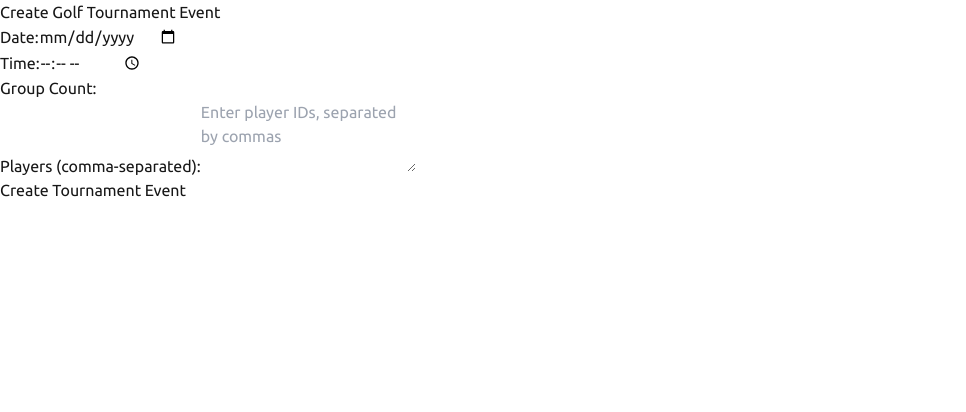
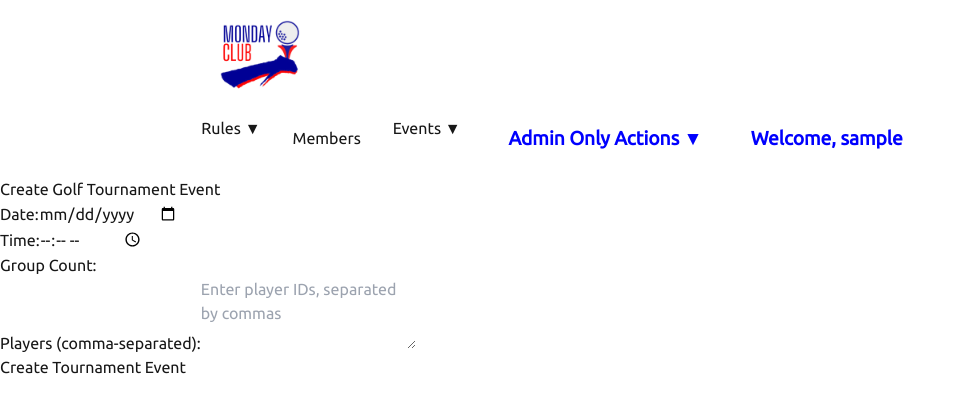
Before and after one commit to cwon07/theonegolf, a Next.js app: page /admin/dashboard in a window 1280 px wide. Shown: the top 412 px of the page, without its empty margins (0-966 px from the left). Built offline with nearby package versions, Linux system fonts and the light colour scheme; sample sign-in values are in the browser's storage.

Commit message:
added the Header/Navbar components to create member and create event pages.

```diff
--- a/src/app/admin/dashboard/page.tsx
+++ b/src/app/admin/dashboard/page.tsx
@@ -2,6 +2,8 @@
 
 import { useEffect, useState } from "react";
 import { useRouter } from "next/navigation";
+import Header from "@/app/components/Header"
+import Navbar from "@/app/components/Navbar"
 
 export default function AdminDashboard() {
   const router = useRouter();
@@ -24,6 +26,10 @@ export default function AdminDashboard() {
 
   const handleChange = (e: React.ChangeEvent<HTMLInputElement | HTMLTextAreaElement>) => {
     setEvent({ ...event, [e.target.name]: e.target.value });
+  };
+
+  const handleSelectMenu = (menu: string) => {
+    console.log("Selected menu:", menu);
   };
 
   const handleSubmit = async (e: React.FormEvent) => {
@@ -59,6 +65,16 @@ export default function AdminDashboard() {
   };
 
   return (
+
+    <div className="min-h-screen bg-gray-100">
+    {/* Header + Navbar */}
+    <div className="bg-white shadow-md">
+      <div className="container mx-auto flex items-center justify-between p-4">
+        <Header />
+        <Navbar onSelectMenu={handleSelectMenu} />
+      </div>
+    </div>
+
     <div className="flex flex-col items-center justify-center min-h-screen p-4 bg-gray-100">
       <div className="w-full max-w-2xl p-6 bg-white shadow-lg rounded-lg">
         <h1 className="text-2xl font-bold text-center mb-4">Create Golf Tournament Event</h1>
@@ -117,5 +133,6 @@ export default function AdminDashboard() {
         </form>
       </div>
     </div>
+    </div>
   );
 }
```
Also changed, not shown: src/app/admin/create_member/page.tsx (+17 -0 lines).
